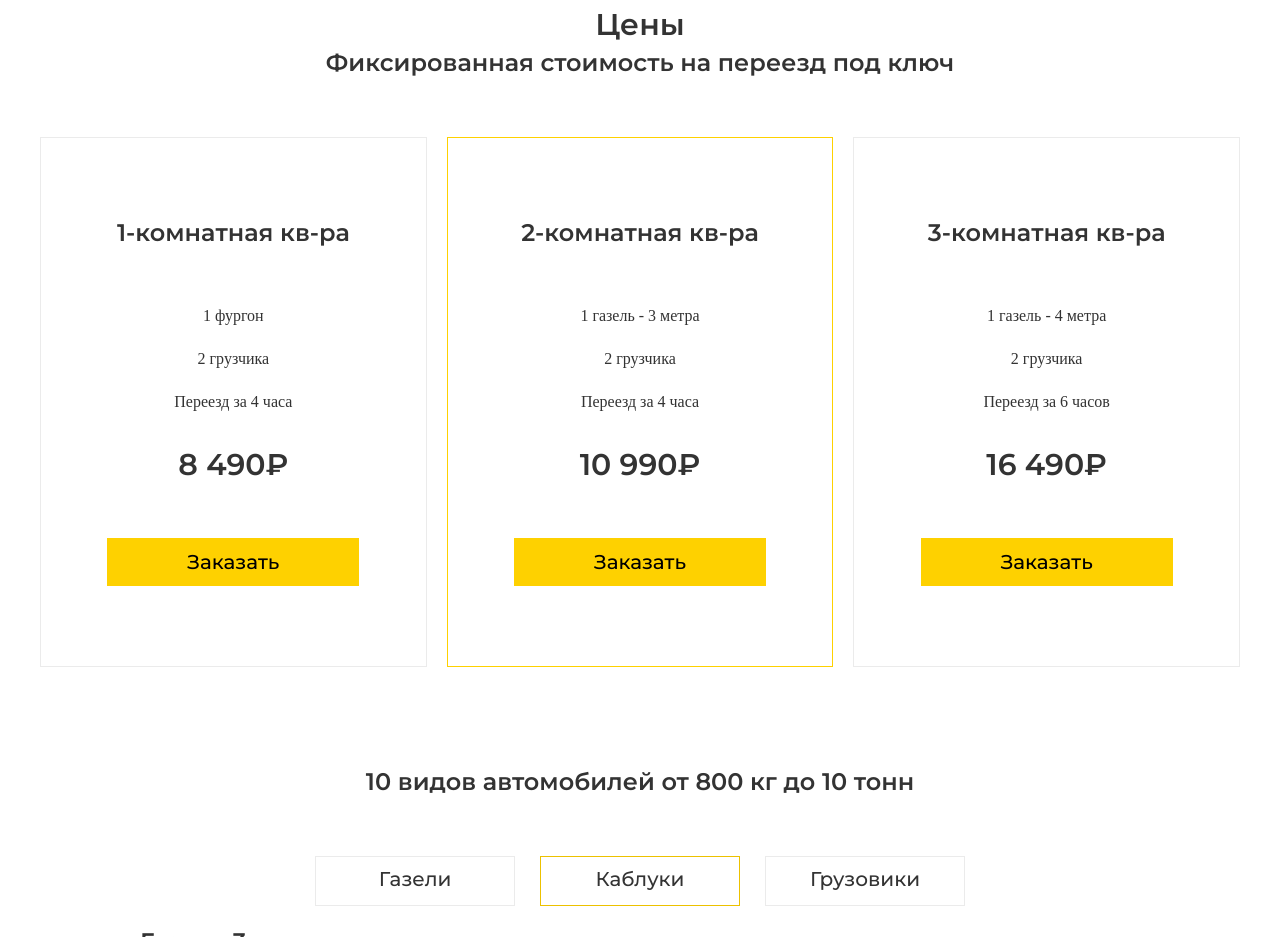
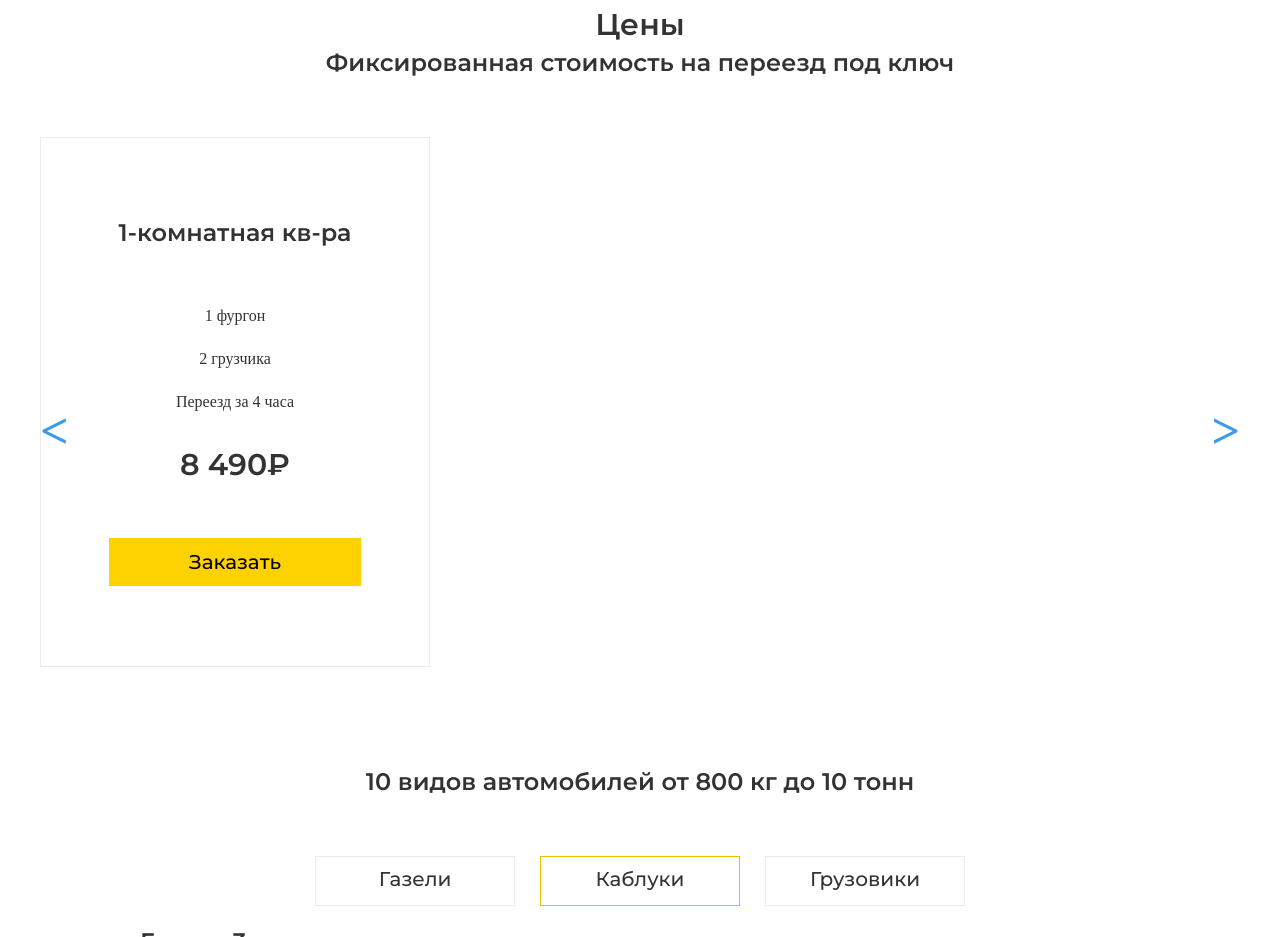
Before and after one commit to alekseiDeveloper1/studyProject, a plain HTML site: page src/index.html in a window 1280 px wide. Shown: the part 1340-2277 px from the top of the page. Drawn offline with nearby package versions, Linux system fonts and the light colour scheme.

Commit message:
add slider

```diff
--- a/src/css/style.css
+++ b/src/css/style.css
@@ -229,6 +229,7 @@ li {
     margin: 0px 0px 60px 0px
 }
 .prices__blocks {
+    position: relative;
     display: flex;
     justify-content: space-between;
 }
@@ -273,6 +274,24 @@ li {
 }
 .btn-prices:hover {
     background: #ecc100;
+}
+.prices__button-prev {
+    position: absolute;
+    top: 50%;
+    left: 0;
+    font-size: 50px;
+    font-weight: bold;
+    color:rgb(61, 155, 233);
+    cursor: pointer;
+}
+.prices__button-next {
+    position: absolute;
+    top: 50%;
+    right: 0;
+    font-size: 50px;
+    font-weight: bold;
+    color:rgb(61, 155, 233);
+    cursor: pointer;
 }
 
 .cars {
--- a/src/index.html
+++ b/src/index.html
@@ -105,9 +105,8 @@
         <div class="container">
             <div class="prices__title">Цены</div>
             <div class="prices__subtitle">Фиксированная стоимость на переезд под ключ</div>
-            <div class="prices__blocks swiper swiper__one">
-                <div class="swiper-wrapper">
-                    <div class="prices__block block-prices swiper-slide">
+            <div class="prices__blocks">
+                <div class="prices__block block-prices">
                     <div class="block-prices__title">1-комнатная кв-ра</div>
                     <ul class="block-prices__desc">
                         <li>1 фургон</li>
@@ -117,7 +116,7 @@
                     <div class="block-prices__price">8 490&#8381;</div>
                     <button class="block-prices__btn btn-prices">Заказать</button>
                 </div>
-                    <div class="prices__block block-prices swiper-slide active">
+                <div class="prices__block block-prices active">
                     <div class="block-prices__title">2-комнатная кв-ра</div>
                     <ul class="block-prices__desc">
                         <li>1 газель - 3 метра</li>
@@ -127,7 +126,7 @@
                     <div class="block-prices__price">10 990&#8381;</div>
                     <button class="block-prices__btn btn-prices">Заказать</button>
                 </div>
-                    <div class="prices__block block-prices swiper-slide">
+                <div class="prices__block block-prices">
                     <div class="block-prices__title">3-комнатная кв-ра</div>
                     <ul class="block-prices__desc">
                         <li>1 газель - 4 метра</li>
@@ -137,9 +136,8 @@
                     <div class="block-prices__price">16 490&#8381;</div>
                     <button class="block-prices__btn btn-prices">Заказать</button>
                 </div>
-                </div>
-                <div class="swiper-button-prev"></div>
-                <div class="swiper-button-next"></div>
+                <div class="prices__button-prev">&lt;</div>
+                <div class="prices__button-next">&gt;</div>
             </div>
         </div>
     </section>
@@ -322,32 +320,32 @@
     </footer>
     <script src="https://cdn.jsdelivr.net/npm/swiper@8/swiper-bundle.min.js"></script>
     <script>
-        const swiper = new Swiper('.swiper__one', {
-        // Optional parameters
-        // loop: true,
-        breakpoints: {
-            576: {
-                slidesPerView: 1,
-                spaceBetween: 20
-            },
-            // when window width is >= 480px
-            768: {
-                slidesPerView: 2,
-                spaceBetween: 20
-            },
-            // when window width is >= 640px
-            1200: {
-                slidesPerView: 3,
-                spaceBetween: 20
-            }
-        },
+    //     const swiper = new Swiper('.swiper__one', {
+    //     // Optional parameters
+    //     // loop: true,
+    //     breakpoints: {
+    //         576: {
+    //             slidesPerView: 1,
+    //             spaceBetween: 20
+    //         },
+    //         // when window width is >= 480px
+    //         768: {
+    //             slidesPerView: 2,
+    //             spaceBetween: 20
+    //         },
+    //         // when window width is >= 640px
+    //         1200: {
+    //             slidesPerView: 3,
+    //             spaceBetween: 20
+    //         }
+    //     },
 
-        // Navigation arrows
-        navigation: {
-          nextEl: '.swiper-button-next',
-          prevEl: '.swiper-button-prev',
-        },
-      });
+    //     // Navigation arrows
+    //     navigation: {
+    //       nextEl: '.swiper-button-next',
+    //       prevEl: '.swiper-button-prev',
+    //     },
+    //   });
       const swiperTwo = new Swiper('.swiper__two', {
         // Optional parameters
         // loop: true,
@@ -375,5 +373,6 @@
         },
       });
     </script>
+    <script src="./js/script.js"></script>
 </body>
 </html>
--- a/src/js/script.js
+++ b/src/js/script.js
@@ -0,0 +1,31 @@
+'use strict';
+
+const slides   = document.querySelectorAll('.prices__block'),
+    buttonPrev = document.querySelector('.prices__button-prev'),
+    buttonNext = document.querySelector('.prices__button-next');
+let indexSlider = 1;
+
+const updateSlider = (n) => {
+    if (n > slides.length) {
+        indexSlider = 1;
+    }
+
+    if (n < 1) {
+        indexSlider = slides.length;
+    }
+
+    slides.forEach((slide) => {
+        slide.style.display = 'none';
+    });
+
+    slides[indexSlider - 1].style.display = 'block';
+};
+updateSlider(indexSlider);
+
+const changeSlide = (n) => {
+    indexSlider += n;
+    updateSlider(indexSlider);
+};
+
+buttonPrev.addEventListener('click', () => changeSlide(-1));
+buttonNext.addEventListener('click', () => changeSlide(1));
```
Also changed, not shown: .eslintrc.json. Lines whose indentation alone changed are shown as unchanged.
